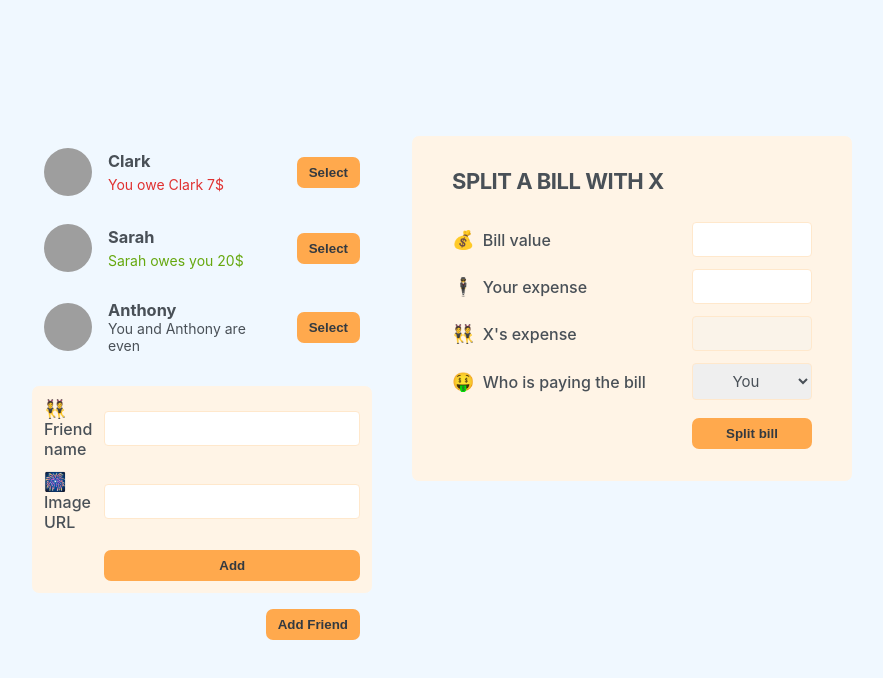
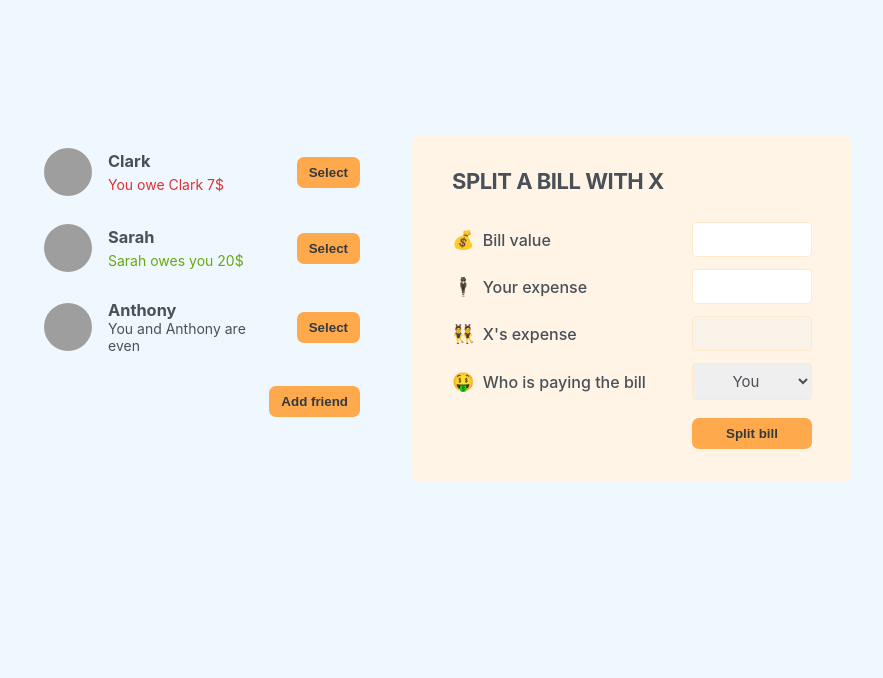
Before and after one commit to platisam/Eat_N_Split, a React (Create React App) app: page / in a window 1280 px wide. Shown: the top 678 px of the page, without its empty margins (198-1081 px from the left). Built offline with nearby package versions, Linux system fonts and the light colour scheme; grey boxes are pictures that could not be loaded.

Commit message:
displaying the New Friend Form with handleShowAddFriend function

```diff
--- a/src/App.js
+++ b/src/App.js
@@ -1,3 +1,5 @@
+import { useState } from "react";
+
 const initialFriends = [
   {
     id: 118836,
@@ -19,13 +21,29 @@
   },
 ];
 
+function Button({ children, onClick }) {
+  return (
+    <button className="button" onClick={onClick}>
+      {children}
+    </button>
+  );
+}
+
 export default function App() {
+  const [showAddFriend, setShowAddFriend] = useState(false);
+
+  function handleShowAddFriend() {
+    setShowAddFriend((show) => !show);
+  }
+
   return (
     <div className="app">
       <div className="sidebar">
         <FriendsList />
-        <FormAddFriend />
-        <Button>Add Friend</Button>
+        {showAddFriend && <FormAddFriend />}
+        <Button onClick={handleShowAddFriend}>
+          {showAddFriend ? "Close" : "Add friend"}
+        </Button>
       </div>
 
       <FormSplitBill />
@@ -66,11 +84,6 @@
     </li>
   );
 }
-
-function Button({ children }) {
-  return <button className="button">{children}</button>;
-}
-
 function FormAddFriend() {
   return (
     <form className="form-add-friend">
```
